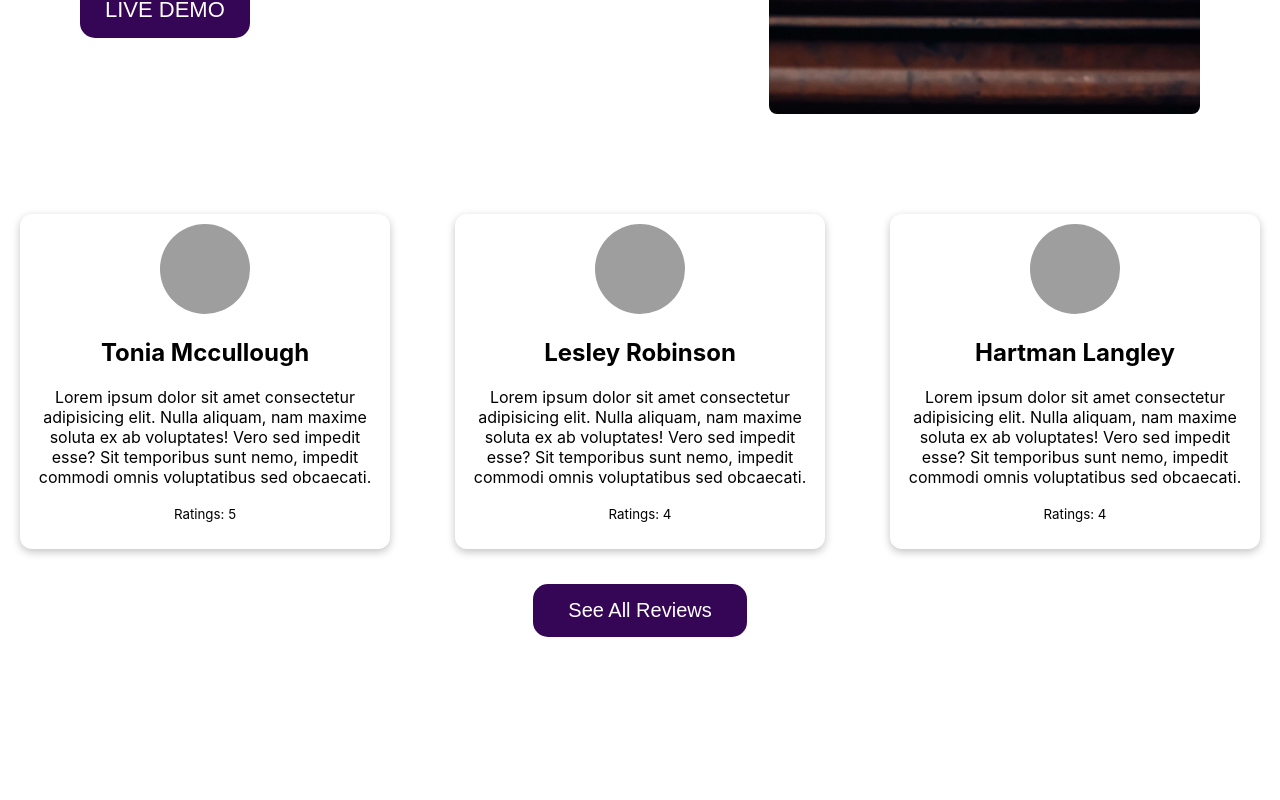
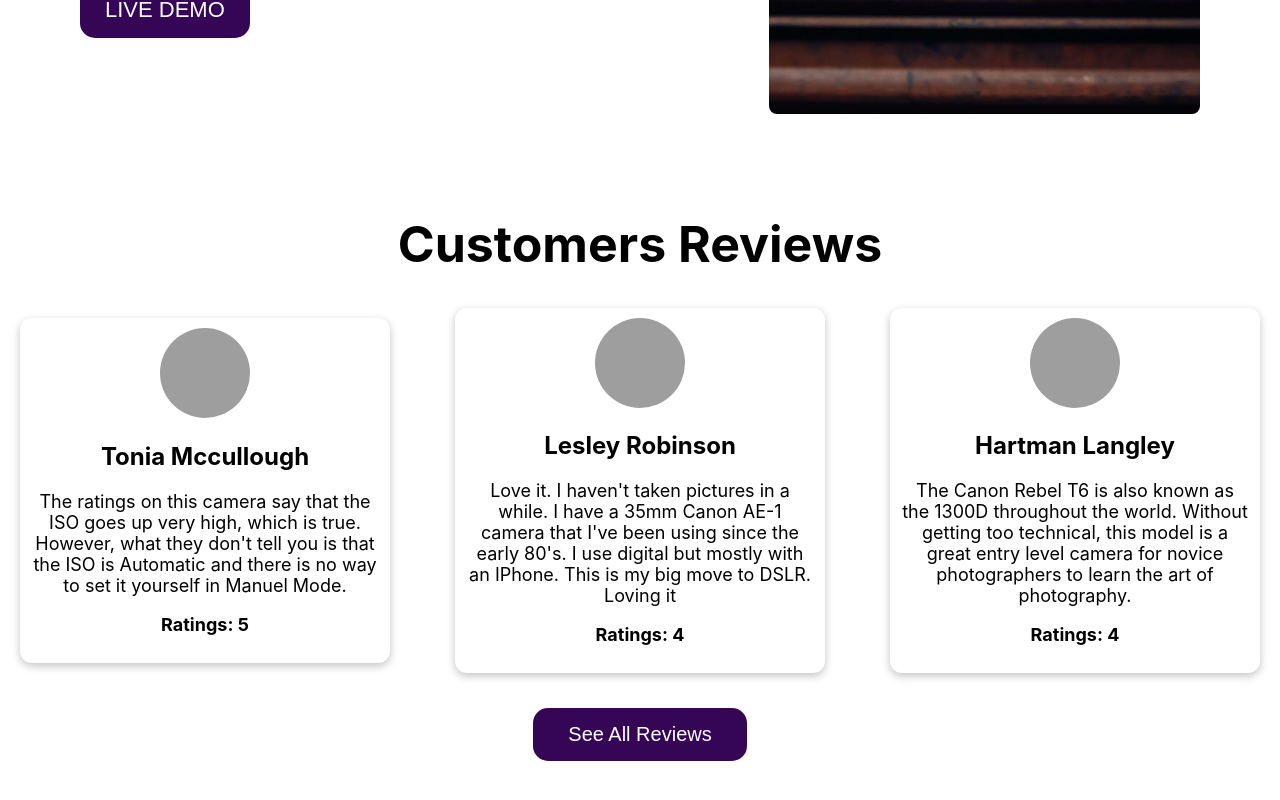
Before and after one commit to arifraj199/camera-hub, a React (Create React App) app: page / in a window 1280 px wide. Shown: the part 592-1392 px from the top of the page. Before the commit the page ends 1329 px from the top, so only its background shows below. Built offline with nearby package versions, Linux system fonts and the light colour scheme; grey boxes are pictures that could not be loaded.

Commit message:
review card design modified

```diff
--- a/public/review.json
+++ b/public/review.json
@@ -3,42 +3,42 @@
       "id": "624b12172fc89b610790a0ea",
       "picture": "https://images.unsplash.com/photo-1494790108377-be9c29b29330?ixlib=rb-1.2.1&ixid=MnwxMjA3fDB8MHxzZWFyY2h8MjB8fG1hbiUyMHBpY3xlbnwwfHwwfHw%3D&auto=format&fit=crop&w=500&q=60",
       "ratings": 5,
-      "description": "Lorem ipsum dolor sit amet consectetur adipisicing elit. Nulla aliquam, nam maxime soluta ex ab voluptates! Vero sed impedit esse? Sit temporibus sunt nemo, impedit commodi omnis voluptatibus sed obcaecati.",
+      "description": "The ratings on this camera say that the ISO goes up very high, which is true. However, what they don't tell you is that the ISO is Automatic and there is no way to set it yourself in Manuel Mode.",
       "name": "Tonia Mccullough"
     },
     {
       "id": "624b121732ee3b41b9c2e7d3",
       "picture": "https://images.unsplash.com/photo-1508214751196-bcfd4ca60f91?ixlib=rb-1.2.1&ixid=MnwxMjA3fDB8MHxzZWFyY2h8MTl8fGZlbWFsZSUyMHBpY3xlbnwwfHwwfHw%3D&auto=format&fit=crop&w=500&q=60",
       "ratings": 4,
-      "description": "Lorem ipsum dolor sit amet consectetur adipisicing elit. Nulla aliquam, nam maxime soluta ex ab voluptates! Vero sed impedit esse? Sit temporibus sunt nemo, impedit commodi omnis voluptatibus sed obcaecati.",
+      "description": "Love it. I haven't taken pictures in a while. I have a 35mm Canon AE-1 camera that I've been using since the early 80's. I use digital but mostly with an IPhone. This is my big move to DSLR. Loving it",
       "name": "Lesley Robinson"
     },
     {
       "id": "624b12179bab211250a66c2f",
       "picture": "https://media.istockphoto.com/photos/businessman-smiling-over-white-background-picture-id685132237?b=1&k=20&m=685132237&s=170667a&w=0&h=cwJMJGDQvCT0Wp1B4Uo0Ik1MRrRKG0ZjRgCLOeKYzFo=",
       "ratings": 4,
-      "description": "Lorem ipsum dolor sit amet consectetur adipisicing elit. Nulla aliquam, nam maxime soluta ex ab voluptates! Vero sed impedit esse? Sit temporibus sunt nemo, impedit commodi omnis voluptatibus sed obcaecati.",
+      "description": "The Canon Rebel T6 is also known as the 1300D throughout the world. Without getting too technical, this model is a great entry level camera for novice photographers to learn the art of photography. ",
       "name": "Hartman Langley"
     },
     {
       "id": "624b1217b1c8fe7b291c3d2f",
       "picture": "https://images.unsplash.com/photo-1568602471122-7832951cc4c5?ixlib=rb-1.2.1&ixid=MnwxMjA3fDB8MHxzZWFyY2h8MTV8fG1hbiUyMHBpY3xlbnwwfHwwfHw%3D&auto=format&fit=crop&w=500&q=60",
       "ratings": 3,
-      "description": "Lorem ipsum dolor sit amet consectetur adipisicing elit. Nulla aliquam, nam maxime soluta ex ab voluptates! Vero sed impedit esse? Sit temporibus sunt nemo, impedit commodi omnis voluptatibus sed obcaecati.",
+      "description": "Best DSLR on date pricewise. Features, compatibility, ease of use, speed, image & video quality and ergonomics are unbeatable for price. Amazing all rounder DSLR, Canon 77d.",
       "name": "Diann Kemp"
     },
     {
       "id": "624b1217a803dff3c709e745",
       "picture": "https://images.unsplash.com/photo-1623140922112-9cfc0e71b8fc?ixlib=rb-1.2.1&ixid=MnwxMjA3fDB8MHxzZWFyY2h8MTF8fG1hbiUyMHBpY3xlbnwwfHwwfHw%3D&auto=format&fit=crop&w=500&q=60",
       "ratings": 3,
-      "description": "Lorem ipsum dolor sit amet consectetur adipisicing elit. Nulla aliquam, nam maxime soluta ex ab voluptates! Vero sed impedit esse? Sit temporibus sunt nemo, impedit commodi omnis voluptatibus sed obcaecati.",
+      "description": "Absolutely in love with the camera. I upgraded from a canon 500D and this body plus kit lens is an amazing combination. Club it with a tamron 70-300 and you have the kit of dreams.",
       "name": "Gertrude Humphrey"
     },
     {
       "id": "624b1217e1197b51679a7753",
       "picture": "https://images.unsplash.com/photo-1438761681033-6461ffad8d80?ixlib=rb-1.2.1&ixid=MnwxMjA3fDB8MHxzZWFyY2h8Mzd8fGZlbWFsZSUyMHBpY3xlbnwwfHwwfHw%3D&auto=format&fit=crop&w=500&q=60",
       "ratings": 2,
-      "description": "Lorem ipsum dolor sit amet consectetur adipisicing elit. Nulla aliquam, nam maxime soluta ex ab voluptates! Vero sed impedit esse? Sit temporibus sunt nemo, impedit commodi omnis voluptatibus sed obcaecati.",
+      "description": "When I opened the package I see this product is used and I felt like returning it back but I need it for my vacation.Lenses is not properly covered with bubble wrap.",
       "name": "Clarke Olsen"
     }
   ]
--- a/src/components/Home/Home.js
+++ b/src/components/Home/Home.js
@@ -2,7 +2,6 @@ import React from 'react';
 import { useNavigate } from 'react-router-dom';
 import useReview from '../../hooks/useReview';
 import img from '../../images/camera-01.jpg';
-import Reviews from '../Reviews/Reviews';
 import SingleReview from '../SingleReview/SingleReview';
 import './Home.css';
 
@@ -14,7 +13,7 @@ const Home = () => {
             <div className='products-container'>
             <div className="title-container">
                 <h1>Find Best Camera From Us <br /> Build Your Goal on <span>Photography</span></h1>
-                <p>Lorem ipsum dolor sit amet consectetur adipisicing elit. Nulla aliquam, nam maxime soluta ex ab voluptates! Vero sed impedit esse? Sit temporibus sunt nemo, impedit commodi omnis voluptatibus sed obcaecati.</p>
+                <p>To set goal on Photography you need best camera.We give you a best performing camera with super ultra lense.Get your scene on your hand.Do something for reached your goal and fullfil your dream.</p>
                 <button>LIVE DEMO</button>
             </div>
             <div className="img-container">
@@ -22,7 +21,9 @@ const Home = () => {
             </div>
         </div>
         <div className='reviews-container'>
+            <h1>Customers Reviews</h1>
             <div className='customers-review'>
+
             {
                 reviews.slice(0,3).map(review=> <SingleReview
                     key={review.id}
@@ -30,8 +31,6 @@ const Home = () => {
                 ></SingleReview> )
             }
             </div>
-
-
             <button onClick={()=> navigate('/reviews')}>See All Reviews</button>
         </div>
     </div>
--- a/src/components/SingleReview/SingleReview.css
+++ b/src/components/SingleReview/SingleReview.css
@@ -10,3 +10,11 @@
     height: 90px;
     border-radius: 50%;
 }
+.single-review p{
+    font-size: 18px;
+    font-weight: 400;
+}
+.single-review .ratings{
+    font-weight: 700;
+    font-size: 18px;
+}
--- a/src/components/SingleReview/SingleReview.js
+++ b/src/components/SingleReview/SingleReview.js
@@ -8,7 +8,7 @@ const SingleReview = (props) => {
            <img src={picture} alt="" />
            <h2>{name}</h2>
            <p>{description}</p>
-           <p><small>Ratings: {ratings}</small></p>
+           <p><small className='ratings'>Ratings: {ratings}</small></p>
         </div>
     );
 };
```
